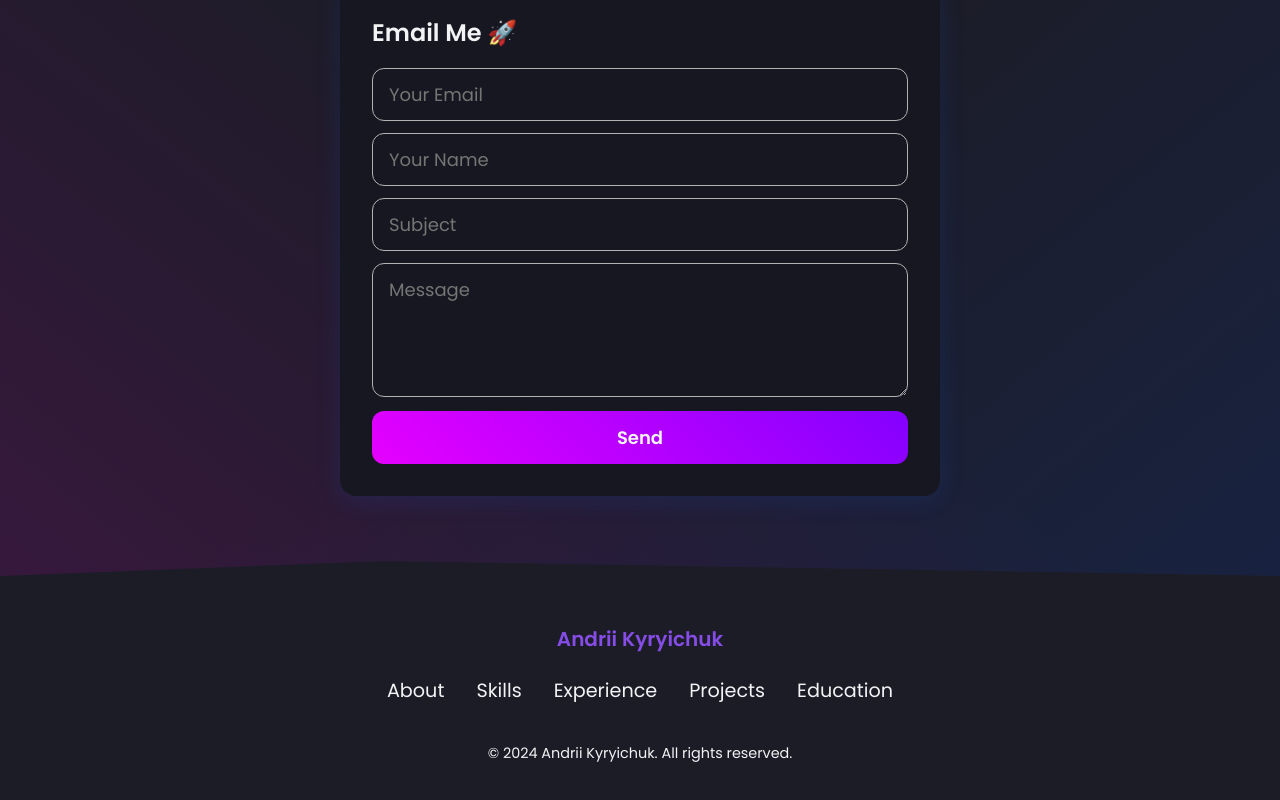
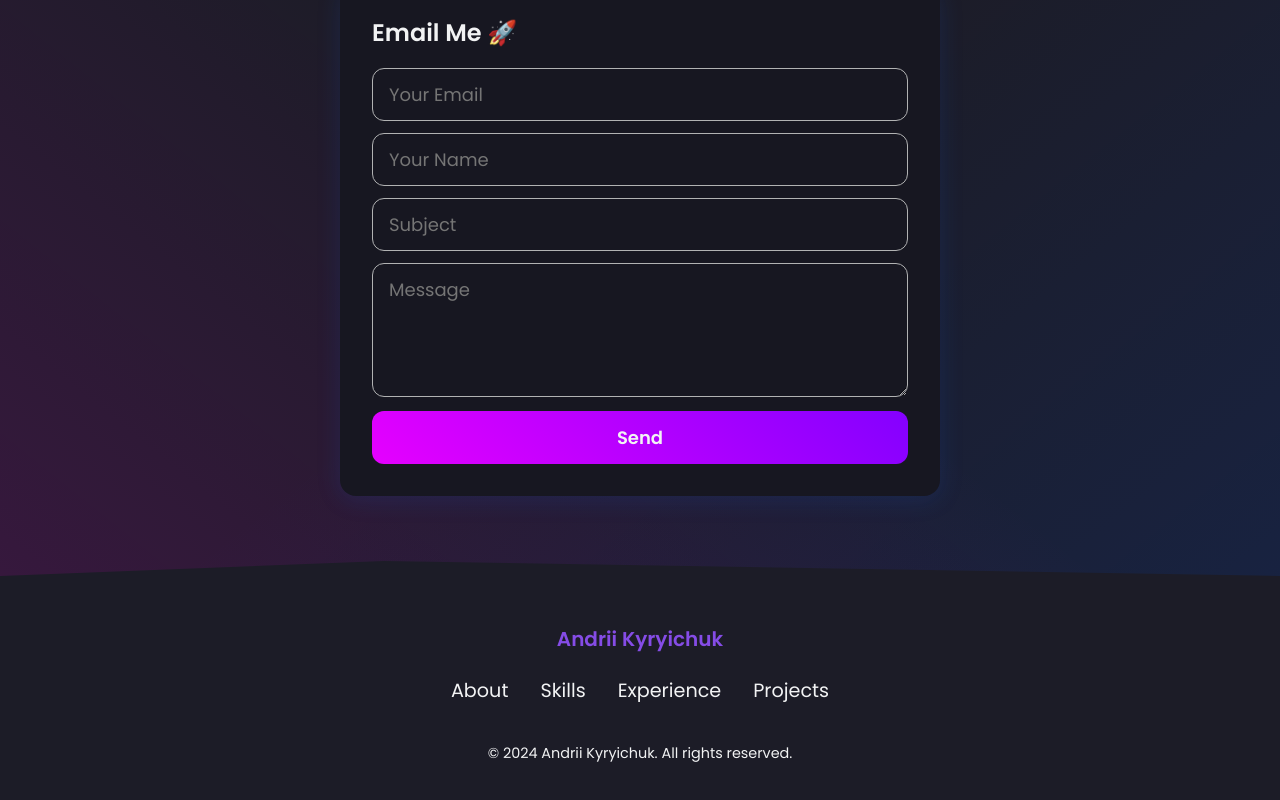
Before and after one commit to sunriseaigo/portfolio, a React (Create React App) app: page / in a window 1280 px wide. Shown: the part 7270-8070 px from the top of the page. Built offline with nearby package versions, Linux system fonts and the light colour scheme.

Commit message:
update footer

```diff
--- a/src/components/Footer/index.js
+++ b/src/components/Footer/index.js
@@ -93,7 +93,7 @@ function Footer() {
           <NavLink href="#skills">Skills</NavLink>
           <NavLink href="#experience">Experience</NavLink>
           <NavLink href="#projects">Projects</NavLink>
-          <NavLink href="#education">Education</NavLink>
+          {/* <NavLink href="#education">Education</NavLink> */}
         </Nav>
         {/* <SocialMediaIcons>
           <SocialMediaIcon href={Bio.facebook} target="display">
```
